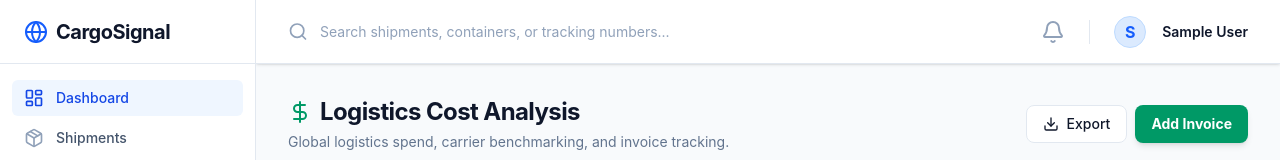
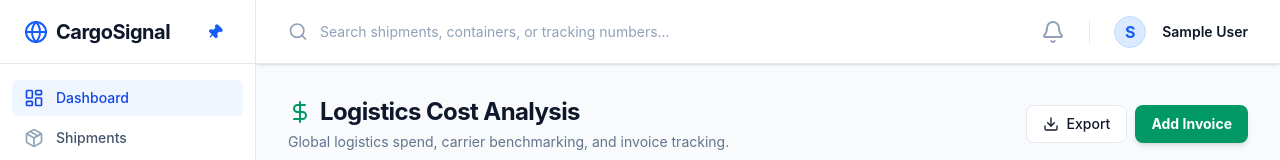
Before and after one commit to Saqlain-0088/Cargosignal, a Next.js app: page /dashboard/costs in a window 1280 px wide. Shown: the top 160 px of the page. Built offline with nearby package versions, Linux system fonts and the light colour scheme; sample sign-in values are in the browser's storage.

Commit message:
feat: implement sidebar pin/unpin with persistence and hover expansion

```diff
--- a/src/components/layout/Sidebar.tsx
+++ b/src/components/layout/Sidebar.tsx
@@ -1,4 +1,6 @@
-import React from "react";
+"use client";
+
+import React, { useState, useEffect } from "react";
 import Link from "next/link";
 import { usePathname } from "next/navigation";
 import { cn } from "@/lib/utils";
@@ -12,8 +14,10 @@ import {
   Bell,
   Ship,
   FileCheck,
-  DollarSign
+  DollarSign,
+  Pin
 } from "lucide-react";
+import { Button } from "@/components/ui/Button";
 
 const navItems = [
   { name: "Dashboard", href: "/dashboard", icon: LayoutDashboard },
@@ -29,17 +33,74 @@ const navItems = [
 
 export function Sidebar() {
   const pathname = usePathname();
+  const [isPinned, setIsPinned] = useState<boolean>(true);
+  const [isHovered, setIsHovered] = useState<boolean>(false);
+  const [isMounted, setIsMounted] = useState(false);
+
+  // Load persistence state from localStorage
+  useEffect(() => {
+    const savedPinnedState = localStorage.getItem("sidebarPinned");
+    if (savedPinnedState !== null) {
+      setIsPinned(JSON.parse(savedPinnedState));
+    }
+    setIsMounted(true);
+  }, []);
+
+  // Save state to localStorage when it changes
+  useEffect(() => {
+    if (isMounted) {
+      localStorage.setItem("sidebarPinned", JSON.stringify(isPinned));
+    }
+  }, [isPinned, isMounted]);
+
+  const isExpanded = isPinned || isHovered;
+
+  // Avoid hydration mismatch by not rendering anything with client-state until mounted
+  // Alternatively, just render the default state and let useEffect update it
+  // But for smooth UX, we can use a CSS variable or a class on body to avoid flicker
+  // For now, let's keep it simple.
 
   return (
-    <div className="flex h-full w-64 flex-col border-r border-slate-200 bg-white">
-      <div className="flex h-16 items-center border-b border-slate-200 px-6">
-        <Link href="/" className="flex items-center gap-2">
-          <Globe className="h-6 w-6 text-blue-600" />
-          <span className="text-xl font-bold tracking-tight text-slate-900">CargoSignal</span>
+    <div
+      className={cn(
+        "relative flex h-full flex-col border-r border-slate-200 bg-white transition-all duration-300 ease-in-out",
+        isExpanded ? "w-64" : "w-16"
+      )}
+      onMouseEnter={() => !isPinned && setIsHovered(true)}
+      onMouseLeave={() => !isPinned && setIsHovered(false)}
+    >
+      <div className={cn(
+        "flex h-16 items-center border-b border-slate-200 transition-all duration-300",
+        isExpanded ? "justify-between px-6" : "justify-center px-0"
+      )}>
+        <Link href="/" className={cn(
+          "flex items-center gap-2 overflow-hidden transition-all duration-300",
+          !isExpanded && "w-0 opacity-0"
+        )}>
+          <Globe className="h-6 w-6 text-blue-600 flex-shrink-0" />
+          <span className="text-xl font-bold tracking-tight text-slate-900 whitespace-nowrap">CargoSignal</span>
         </Link>
+        {!isExpanded && <Globe className="h-6 w-6 text-blue-600 flex-shrink-0" />}
+
+        <Button
+          variant="ghost"
+          size="icon"
+          className={cn(
+            "h-8 w-8 text-slate-500 hover:text-slate-900 transition-all duration-300",
+            !isExpanded && "absolute -right-4 top-4 z-50 bg-white border border-slate-200 shadow-sm rounded-full h-8 w-8 flex"
+          )}
+          onClick={() => setIsPinned(!isPinned)}
+          title={isPinned ? "Unpin sidebar" : "Pin sidebar"}
+        >
+          {isPinned ? (
+            <Pin className="h-4 w-4 fill-blue-600 text-blue-600 rotate-45" />
+          ) : (
+            <Pin className="h-4 w-4" />
+          )}
+        </Button>
       </div>
 
-      <div className="flex-1 overflow-y-auto py-4">
+      <div className="flex-1 overflow-y-auto py-4 overflow-x-hidden">
         <nav className="flex-1 space-y-1 px-3">
           {navItems.map((item) => {
             const isActive = pathname === item.href || pathname.startsWith(`${item.href}/`);
@@ -48,27 +109,37 @@ export function Sidebar() {
                 key={item.name}
                 href={item.href}
                 className={cn(
-                  "group flex items-center rounded-md px-3 py-2 text-sm font-medium transition-colors",
+                  "group flex items-center rounded-md px-3 py-2 text-sm font-medium transition-all duration-200",
                   isActive
                     ? "bg-blue-50 text-blue-700"
-                    : "text-slate-600 hover:bg-slate-50 hover:text-slate-900"
+                    : "text-slate-600 hover:bg-slate-50 hover:text-slate-900",
+                  !isExpanded && "justify-center px-0"
                 )}
               >
                 <item.icon
                   className={cn(
-                    "mr-3 h-5 w-5 flex-shrink-0 transition-colors",
-                    isActive ? "text-blue-700" : "text-slate-400 group-hover:text-slate-500"
+                    "h-5 w-5 flex-shrink-0 transition-colors",
+                    isActive ? "text-blue-700" : "text-slate-400 group-hover:text-slate-500",
+                    isExpanded ? "mr-3" : "mr-0"
                   )}
                   aria-hidden="true"
                 />
-                {item.name}
+                <span className={cn(
+                  "transition-all duration-300 whitespace-nowrap overflow-hidden",
+                  isExpanded ? "w-auto opacity-100" : "w-0 opacity-0"
+                )}>
+                  {item.name}
+                </span>
               </Link>
             );
           })}
         </nav>
       </div>
 
-      <div className="border-t border-slate-200 p-4">
+      <div className={cn(
+        "border-t border-slate-200 p-4 transition-all duration-300 overflow-hidden",
+        !isExpanded && "h-0 p-0 opacity-0"
+      )}>
         <div className="rounded-lg bg-slate-50 p-4 text-center border border-slate-100">
           <p className="text-sm font-medium text-slate-900">Need help?</p>
           <p className="mt-1 text-xs text-slate-500">Check our documentation or contact support.</p>
--- a/src/components/ui/Button.tsx
+++ b/src/components/ui/Button.tsx
@@ -2,23 +2,33 @@ import React from "react";
 import { cn } from "@/lib/utils";
 
 interface ButtonProps extends React.ButtonHTMLAttributes<HTMLButtonElement> {
-  variant?: "primary" | "secondary";
-  children: React.ReactNode;
+  variant?: "primary" | "secondary" | "ghost" | "outline";
+  size?: "default" | "icon" | "sm";
+  children?: React.ReactNode;
 }
 
 const Button = React.forwardRef<HTMLButtonElement, ButtonProps>(
-  ({ className, variant = "primary", ...props }, ref) => {
+  ({ className, variant = "primary", size = "default", ...props }, ref) => {
     const variants = {
       primary: "bg-brand-primary text-white hover:bg-brand-secondary active:opacity-90 rounded-ui",
       secondary: "bg-white text-brand-primary border border-surface-border hover:bg-background active:bg-slate-100 rounded-ui",
+      ghost: "hover:bg-slate-100 hover:text-slate-900 border-transparent",
+      outline: "border border-slate-200 bg-white hover:bg-slate-50 text-slate-700",
+    };
+
+    const sizes = {
+      default: "h-10 px-4 py-2",
+      icon: "h-9 w-9",
+      sm: "h-8 px-3 text-xs",
     };
 
     return (
       <button
         ref={ref}
         className={cn(
-          "inline-flex items-center justify-center rounded-md px-4 py-2 text-sm font-medium transition-colors focus-visible:outline-none focus-visible:ring-2 focus-visible:ring-blue-500 disabled:pointer-events-none disabled:opacity-50",
-          variants[variant],
+          "inline-flex items-center justify-center rounded-md text-sm font-medium transition-colors focus-visible:outline-none focus-visible:ring-2 focus-visible:ring-blue-500 disabled:pointer-events-none disabled:opacity-50",
+          variants[variant as keyof typeof variants],
+          size && sizes[size as keyof typeof sizes],
           className
         )}
         {...props}
```
